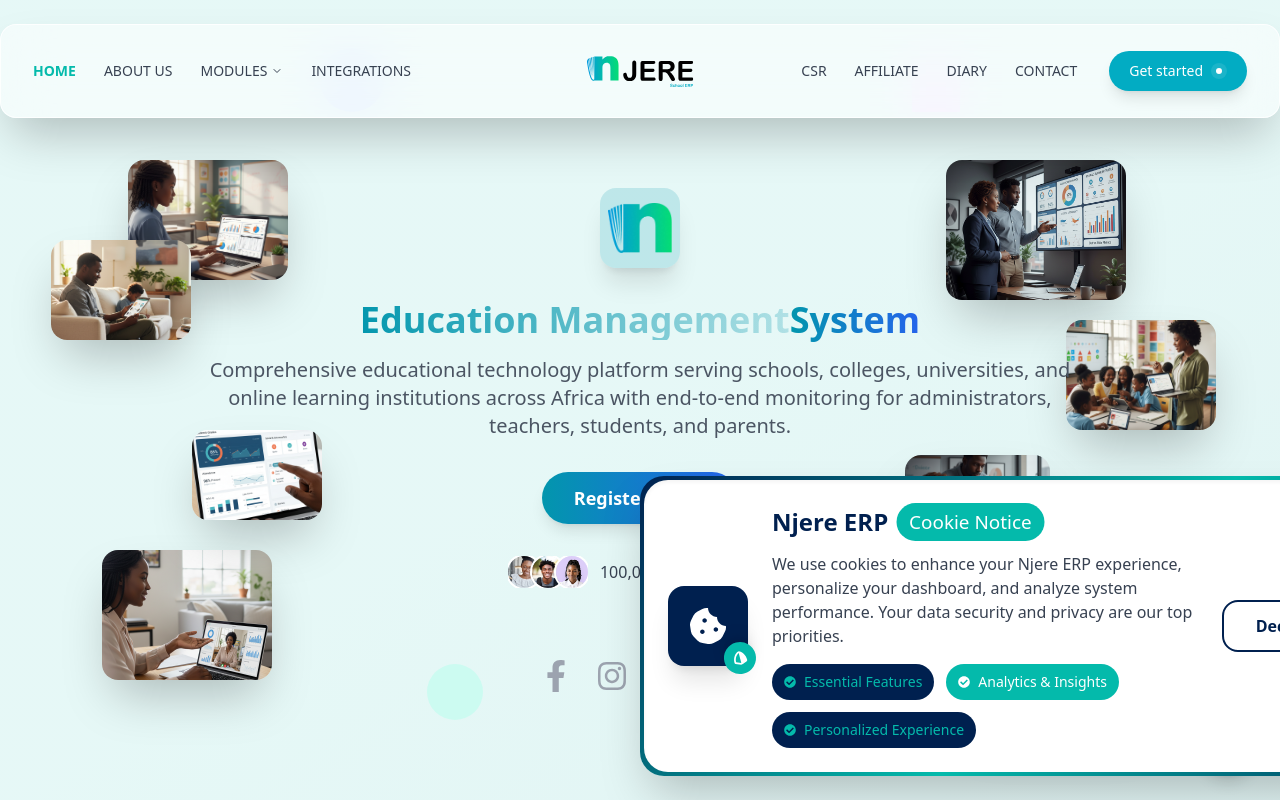
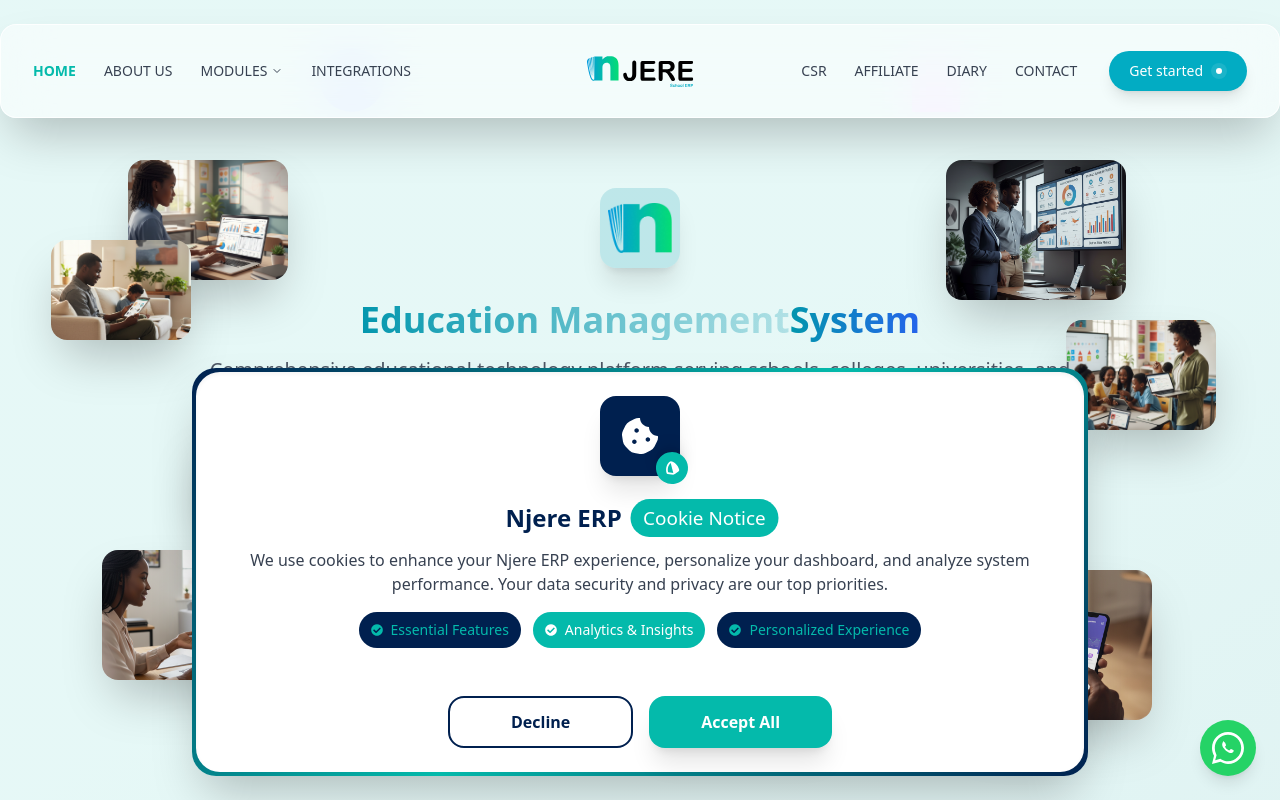
Before and after one commit to billychosee/Njere-Website, a Next.js app: page / in a window 1280 px wide. Shown: the top 800 px of the page. Built offline with nearby package versions, Linux system fonts and the light colour scheme.

Commit message:
Complete all website fixes and improvements

```diff
--- a/src/app/components/CookieConsent.tsx
+++ b/src/app/components/CookieConsent.tsx
@@ -11,7 +11,6 @@
   useEffect(() => {
     const consent = Cookies.get('cookieConsent');
     if (!consent) {
-      // Delay showing banner for better UX
       setTimeout(() => setShowBanner(true), 2000);
     }
   }, []);
@@ -34,20 +33,24 @@
           animate={{ y: 0, opacity: 1 }}
           exit={{ y: 100, opacity: 0 }}
           transition={{ duration: 0.5, ease: 'easeOut' }}
-          className="fixed bottom-4 left-4 right-4 md:bottom-6 md:left-1/2 md:right-auto md:-translate-x-1/2 z-50 w-[calc(100%-2rem)] md:w-[95%] max-w-4xl p-1 rounded-3xl shadow-2xl"
+          // Outer Banner: Centered horizontally on all screen sizes
+          className="fixed bottom-4 left-0 right-0 mx-auto z-50 p-1 rounded-3xl shadow-2xl
+                     md:bottom-6 max-w-4xl w-[95%]"
           style={{
-            background: 'linear-gradient(135deg, #00204f 0%, #04baab 50%, #00204f 100%)',
+            background:
+              'linear-gradient(135deg, #00204f 0%, #04baab 50%, #00204f 100%)',
           }}
         >
           <div className="p-4 bg-white shadow-inner md:p-6 rounded-3xl backdrop-blur-md bg-opacity-98">
-            <div className="flex flex-col items-center gap-4 md:gap-6 md:flex-row">
-              {/* Icon with enhanced animation */}
+            {/* Main Content Wrapper: NOW ALWAYS flex-col and items-center */}
+            <div className="flex flex-col items-center gap-4 md:gap-6">
+              {/* Icon Section (Stays Centered) */}
               <div className="relative flex-shrink-0">
                 <motion.div
                   className="flex items-center justify-center w-16 h-16 text-3xl text-white shadow-xl md:w-20 md:h-20 md:text-4xl rounded-2xl"
                   style={{ backgroundColor: '#00204f' }}
                   whileHover={{ scale: 1.05, rotate: 5 }}
-                  transition={{ type: "spring", stiffness: 300 }}
+                  transition={{ type: 'spring', stiffness: 300 }}
                 >
                   <FaCookieBite />
                 </motion.div>
@@ -55,21 +58,22 @@
                   className="absolute flex items-center justify-center w-6 h-6 text-xs text-white rounded-full shadow-lg md:w-8 md:h-8 md:text-sm -bottom-2 -right-2"
                   style={{ backgroundColor: '#04baab' }}
                   animate={{ rotate: 360 }}
-                  transition={{ duration: 2, repeat: Infinity, ease: "linear" }}
+                  transition={{ duration: 2, repeat: Infinity, ease: 'linear' }}
                 >
                   <FaShieldAlt />
                 </motion.div>
               </div>
 
-              {/* Text Content */}
-              <div className="flex-1 text-center md:text-left">
+              {/* Text Content: ALWAYS text-center */}
+              <div className="flex-1 min-w-0 text-center">
                 <h3
-                  className="flex flex-col items-center gap-2 text-xl font-bold md:text-2xl md:flex-row md:justify-start md:gap-3"
+                  // Ensures the title and badge are centered together, removing md:justify-start
+                  className="flex flex-col items-center justify-center gap-2 text-xl font-bold md:text-2xl md:flex-row md:gap-3"
                   style={{ color: '#00204f' }}
                 >
                   <span>Njere ERP</span>
                   <motion.span
-                    className="px-3 py-1 text-sm font-medium text-white rounded-full md:text-lg"
+                    className="px-3 py-1 text-sm font-medium text-white rounded-full md:text-lg whitespace-nowrap"
                     style={{ backgroundColor: '#04baab' }}
                     animate={{ scale: [1, 1.05, 1] }}
                     transition={{ duration: 2, repeat: Infinity }}
@@ -79,39 +83,55 @@
                 </h3>
 
                 <p className="mt-2 text-sm leading-relaxed text-gray-700 md:mt-3 md:text-base">
-                  We use cookies to enhance your Njere ERP experience, personalize your dashboard,
-                  and analyze system performance. Your data security and privacy are our top priorities.
+                  We use cookies to enhance your Njere ERP experience,
+                  personalize your dashboard, and analyze system performance.
+                  Your data security and privacy are our top priorities.
                 </p>
 
-                <div className="flex flex-wrap justify-center gap-2 mt-3 md:justify-start md:gap-3 md:mt-4">
+                {/* Features List: justify-center ensures badges are centered on all sizes */}
+                <div className="flex flex-wrap justify-center gap-2 mt-3 md:gap-3 md:mt-4">
                   {[
-                    { icon: FaCheckCircle, text: 'Essential Features', color: '#00204f' },
-                    { icon: FaCheckCircle, text: 'Analytics & Insights', color: '#04baab' },
-                    { icon: FaCheckCircle, text: 'Personalized Experience', color: '#00204f' }
+                    {
+                      icon: FaCheckCircle,
+                      text: 'Essential Features',
+                      color: '#00204f',
+                    },
+                    {
+                      icon: FaCheckCircle,
+                      text: 'Analytics & Insights',
+                      color: '#04baab',
+                    },
+                    {
+                      icon: FaCheckCircle,
+                      text: 'Personalized Experience',
+                      color: '#00204f',
+                    },
                   ].map((item, index) => (
                     <motion.div
                       key={index}
-                      className="flex items-center gap-1 px-2 py-1 text-xs font-medium rounded-full md:gap-2 md:px-3 md:py-2 md:text-sm"
+                      className="flex items-center gap-1 px-2 py-1 text-xs font-medium rounded-full md:gap-2 md:px-3 md:py-2 md:text-sm whitespace-nowrap"
                       style={{
                         backgroundColor: item.color,
-                        color: item.color === '#00204f' ? '#04baab' : 'white'
+                        color: item.color === '#00204f' ? '#04baab' : 'white',
                       }}
                       whileHover={{ scale: 1.05 }}
-                      transition={{ type: "spring", stiffness: 300 }}
+                      transition={{ type: 'spring', stiffness: 300 }}
                     >
                       <item.icon className="text-xs" />
                       <span className="hidden sm:inline">{item.text}</span>
-                      <span className="sm:hidden">{item.text.split(' ')[0]}</span>
+                      <span className="sm:hidden">
+                        {item.text.split(' ')[0]}
+                      </span>
                     </motion.div>
                   ))}
                 </div>
               </div>
 
-              {/* Buttons */}
-              <div className="flex flex-col flex-shrink-0 gap-3 sm:flex-row sm:gap-4">
+              {/* Buttons: Stacked and centered by the parent, but now always full width */}
+              <div className="flex flex-col flex-shrink-0 w-full max-w-sm gap-3 mx-auto mt-4 sm:flex-row sm:gap-4 md:mt-6">
                 <motion.button
                   onClick={declineCookies}
-                  className="px-6 py-2 text-sm font-semibold transition-all duration-300 border-2 cursor-pointer rounded-xl hover:shadow-lg md:px-8 md:py-3 md:text-base md:rounded-2xl"
+                  className="w-full px-6 py-2 text-sm font-semibold transition-all duration-300 border-2 cursor-pointer rounded-xl hover:shadow-lg md:px-8 md:py-3 md:text-base md:rounded-2xl"
                   style={{
                     color: '#00204f',
                     borderColor: '#00204f',
@@ -120,25 +140,25 @@
                   whileHover={{
                     backgroundColor: '#00204f',
                     color: 'white',
-                    scale: 1.02
+                    scale: 1.02,
                   }}
                   whileTap={{ scale: 0.98 }}
-                  transition={{ type: "spring", stiffness: 300 }}
+                  transition={{ type: 'spring', stiffness: 300 }}
                 >
                   Decline
                 </motion.button>
 
                 <motion.button
                   onClick={acceptCookies}
-                  className="px-6 py-2 text-sm font-semibold text-white transition-all duration-300 shadow-xl cursor-pointer rounded-xl md:px-8 md:py-3 md:text-base md:rounded-2xl"
+                  className="w-full px-6 py-2 text-sm font-semibold text-white transition-all duration-300 shadow-xl cursor-pointer rounded-xl md:px-8 md:py-3 md:text-base md:rounded-2xl"
                   style={{ backgroundColor: '#04baab' }}
                   whileHover={{
                     backgroundColor: '#00204f',
                     scale: 1.02,
-                    boxShadow: '0 10px 25px rgba(0, 32, 79, 0.3)'
+                    boxShadow: '0 10px 25px rgba(0, 32, 79, 0.3)',
                   }}
                   whileTap={{ scale: 0.98 }}
-                  transition={{ type: "spring", stiffness: 300 }}
+                  transition={{ type: 'spring', stiffness: 300 }}
                 >
                   Accept All
                 </motion.button>
```
